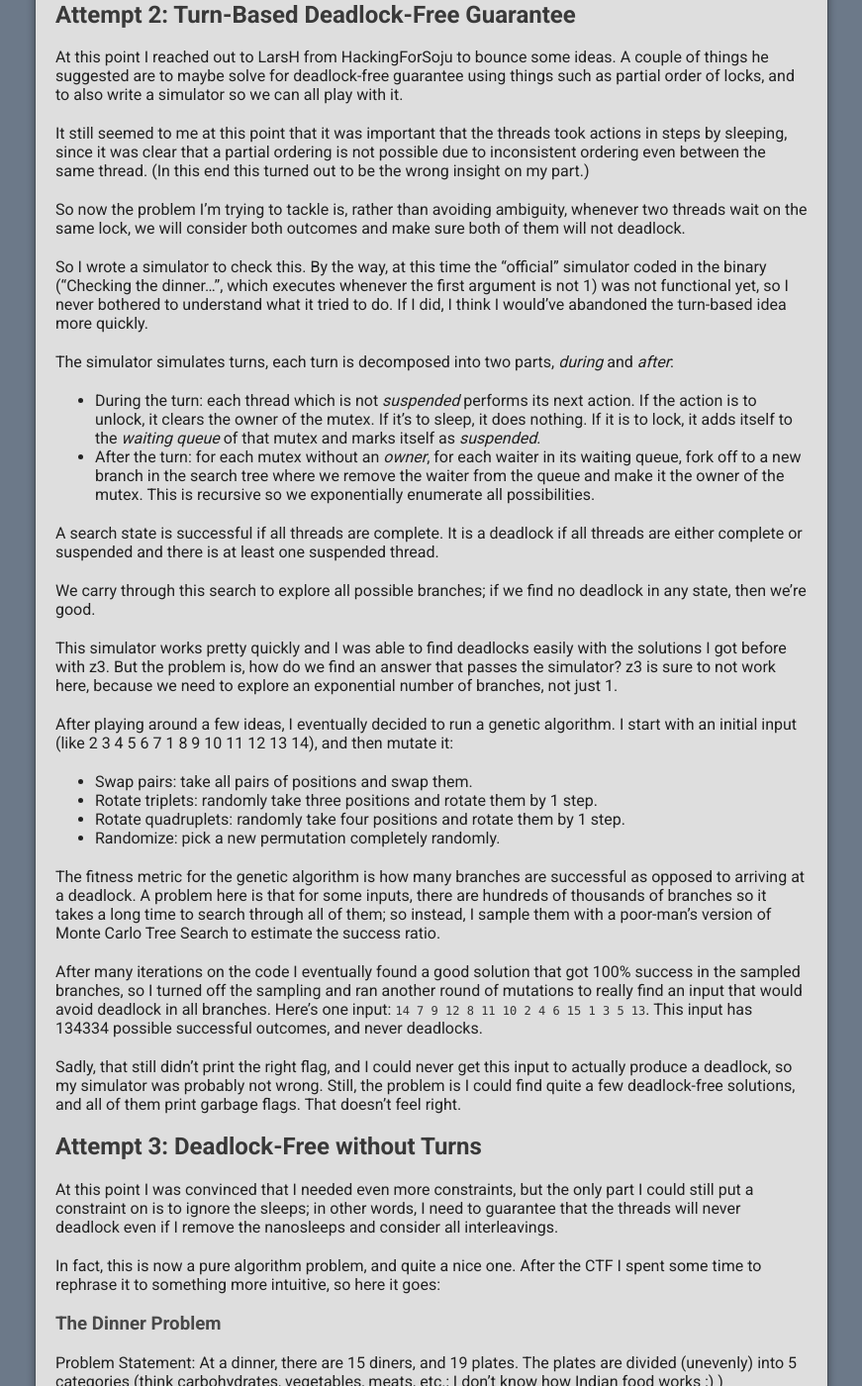
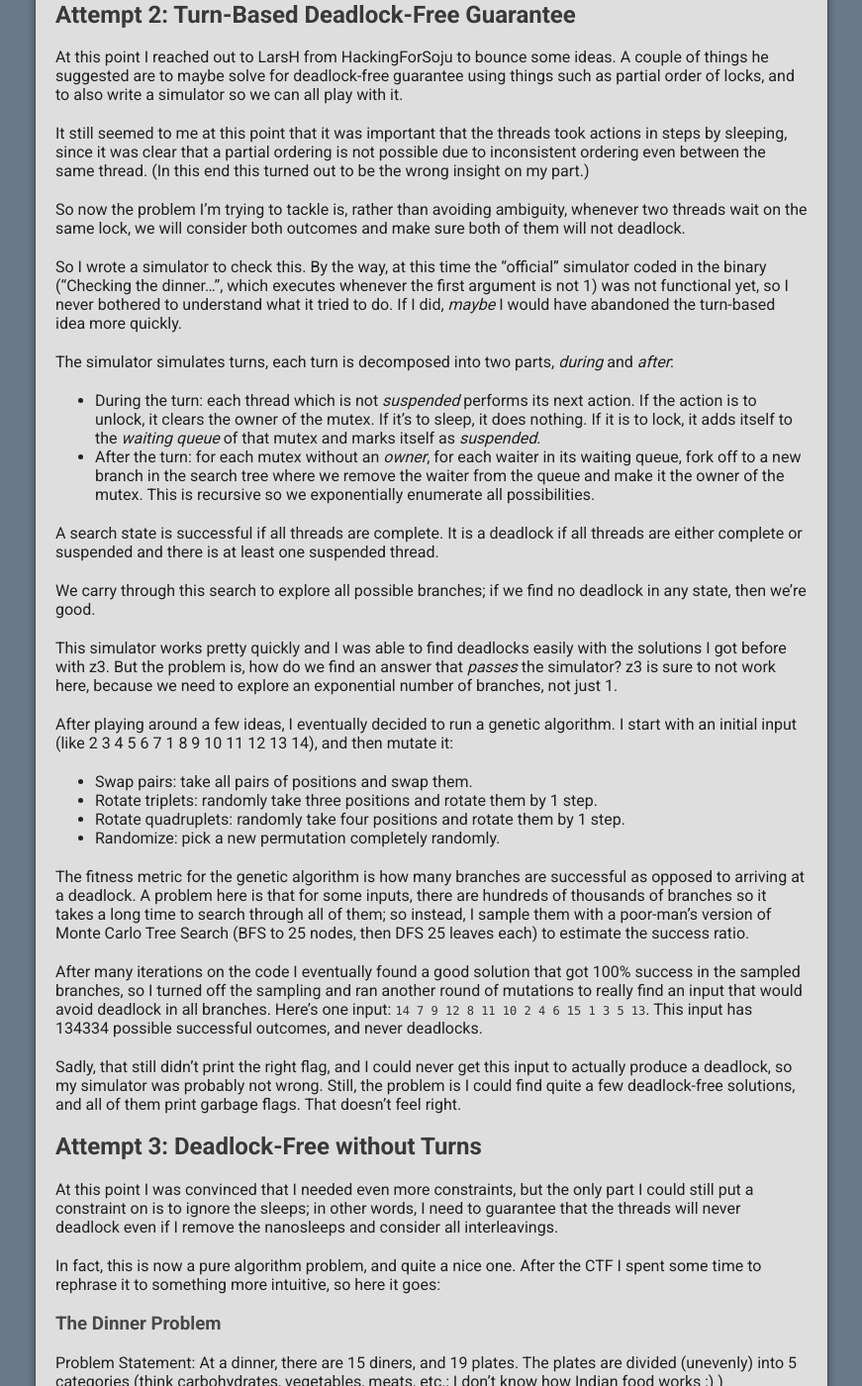
Before and after one commit to kainashi/kainashi.github.io, a Jekyll site: the page built from plaid2019/pppiii2.md, in a window 1280 px wide and 1400 px high, scrolled down 5672 px. Shown: the whole window at 99% size, without its empty margins (204-1075 px from the left). Built offline with Jekyll 4.4.1, drawn with Linux system fonts in a browser that asks for light colours; nearby versions of some CDN libraries; our own code applies the rules of GitHub Pages for plain Markdown files; the repository's description, which GitHub fills in, is left out; some of the changed text lies outside the part shown.

Commit message:
Update pppiii2.md

```diff
--- a/plaid2019/pppiii2.md
+++ b/plaid2019/pppiii2.md
@@ -211,7 +211,7 @@ It still seemed to me at this point that it was important that the threads took
 
 So now the problem I'm trying to tackle is, rather than avoiding ambiguity, whenever two threads wait on the same lock, we will consider both outcomes and make sure both of them will not deadlock.
 
-So I wrote a simulator to check this. By the way, at this time the "official" simulator coded in the binary ("Checking the dinner...", which executes whenever the first argument is not 1) was not functional yet, so I never bothered to understand what it tried to do. If I did, I think I would've abandoned the turn-based idea more quickly.
+So I wrote a simulator to check this. By the way, at this time the "official" simulator coded in the binary ("Checking the dinner...", which executes whenever the first argument is not 1) was not functional yet, so I never bothered to understand what it tried to do. If I did, *maybe* I would have abandoned the turn-based idea more quickly.
 
 The simulator simulates turns, each turn is decomposed into two parts, *during* and *after*:
 
@@ -222,7 +222,7 @@ A search state is successful if all threads are complete. It is a deadlock if al
 
 We carry through this search to explore all possible branches; if we find no deadlock in any state, then we're good.
 
-This simulator works pretty quickly and I was able to find deadlocks easily with the solutions I got before with z3. But the problem is, how do we find an answer that passes the simulator? z3 is sure to not work here, because we need to explore an exponential number of branches, not just 1.
+This simulator works pretty quickly and I was able to find deadlocks easily with the solutions I got before with z3. But the problem is, how do we find an answer that *passes* the simulator? z3 is sure to not work here, because we need to explore an exponential number of branches, not just 1.
 
 After playing around a few ideas, I eventually decided to run a genetic algorithm. I start with an initial input (like 2 3 4 5 6 7 1 8 9 10 11 12 13 14), and then mutate it:
 
@@ -231,7 +231,7 @@ After playing around a few ideas, I eventually decided to run a genetic algorith
 * Rotate quadruplets: randomly take four positions and rotate them by 1 step.
 * Randomize: pick a new permutation completely randomly.
 
-The fitness metric for the genetic algorithm is how many branches are successful as opposed to arriving at a deadlock. A problem here is that for some inputs, there are hundreds of thousands of branches so it takes a long time to search through all of them; so instead, I sample them with a poor-man's version of Monte Carlo Tree Search to estimate the success ratio.
+The fitness metric for the genetic algorithm is how many branches are successful as opposed to arriving at a deadlock. A problem here is that for some inputs, there are hundreds of thousands of branches so it takes a long time to search through all of them; so instead, I sample them with a poor-man's version of Monte Carlo Tree Search (BFS to 25 nodes, then DFS 25 leaves each) to estimate the success ratio.
 
 After many iterations on the code I eventually found a good solution that got 100% success in the sampled branches, so I turned off the sampling and ran another round of mutations to really find an input that would avoid deadlock in all branches. Here's one input: `14 7 9 12 8 11 10 2 4 6 15 1 3 5 13`. This input has 134334 possible successful outcomes, and never deadlocks.
 
@@ -267,12 +267,12 @@ These threads grab A and B in the opposite order, but they *don't* have a deadlo
 In fact, the following is a necessary condition for a deadlock to be possible:
 
 * Let $L(i, a)$ be the set of mutexes that thread $i$ would already be holding when it is about to execute action #$a$.
-* Let $l_{i, a}$ be the mutex that thread $i$ would be trying to acquire as part of action #$a$ (which must be a locking action).
+* Let $l_{i, a}$ be the mutex that thread $i$ would be trying to acquire as part of action #$a$ (which must be a locking action for this notation to be valid).
 * Necessary condition for deadlock existence: There exists a sequence of threads $i_1, i_2, ..., i_n$ and for each thread $i_j$ an index $a_j$ into its action sequence, such that
   *  The held locks, $L(i_j, a_j)$, are pairwise disjoint; and
-  *  For each thread $i_j$, it is waiting on a lock held by $i_{j+1}$ (or $i_1$ if $j=n$), i.e. $l_{i_j, a_j} \in L(i_{j+1}, a_{j+1})$.
+  *  For each thread $i_j$, it is waiting on a lock held by $i_{j+1}$ (or $i_1$ if $j=n$), i.e. $l_{i_j, a_j} \in L(i_{j+1}, a_{j+1})$. In other words, these threads form a waiting cycle.
 
-We call the pair of such sequences $(\{i_j\}, \{a_j\})$ a **deadlock point**.
+We call the pair of such sequences $(\lbrace i_j\rbrace, \lbrace a_j\rbrace)$ a **deadlock point**.
 
 Proving this necessary condition is trivial: if a deadlock exists, at the time of a deadlock, we can start from one thread and follow its wait chain to arrive at a cycle of threads, which form a deadlock point.
 
```
